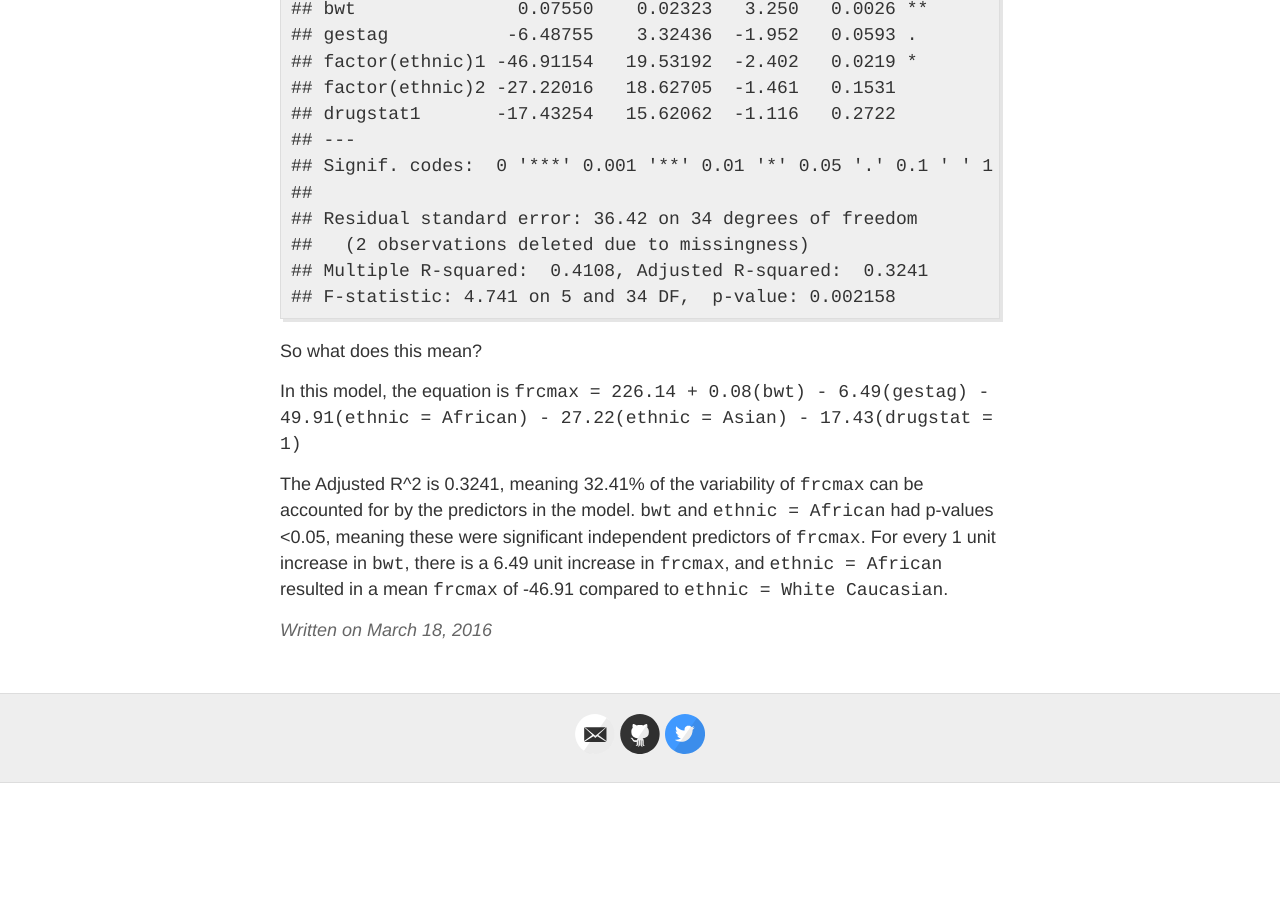
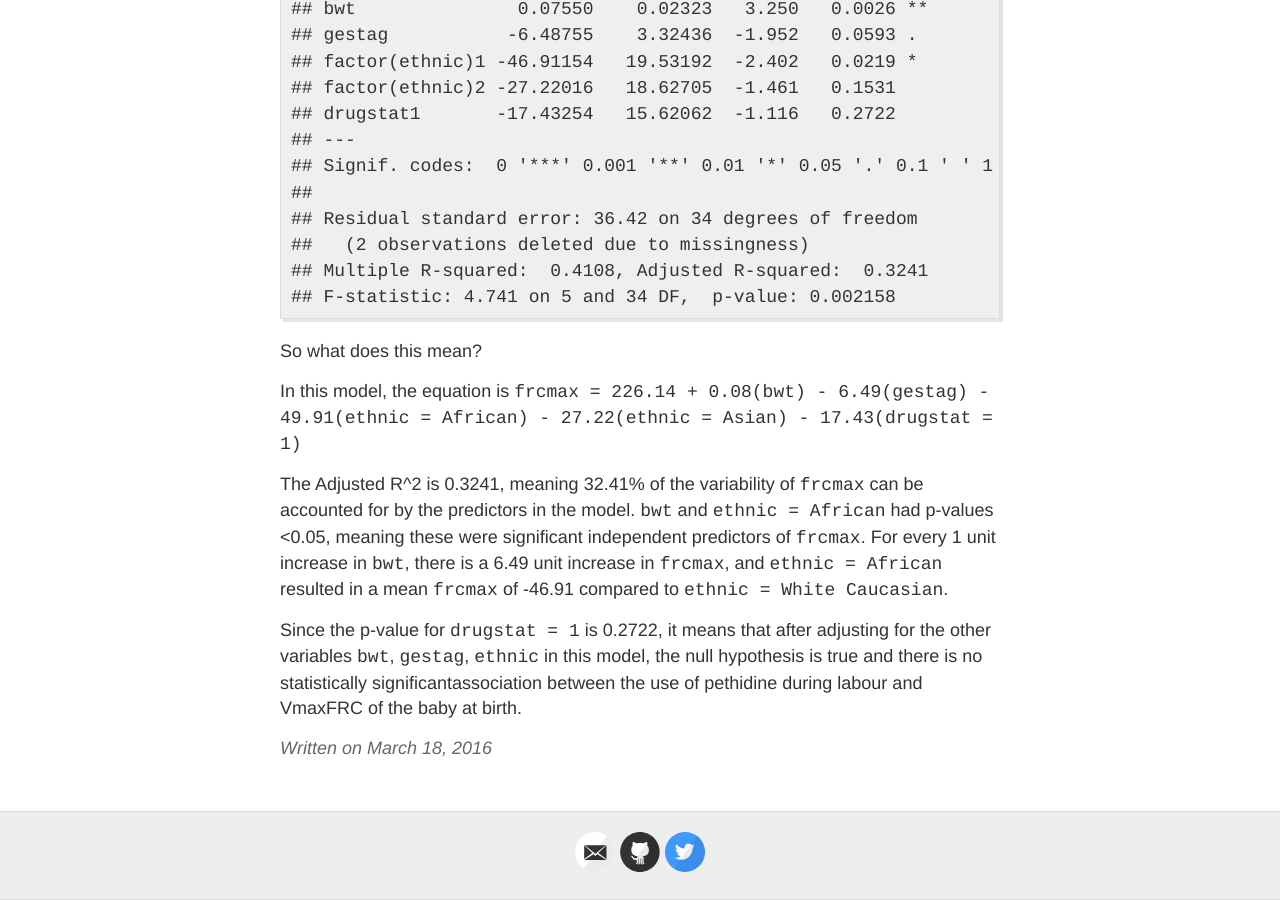
Before and after one commit to dannyjnwong/dannyjnwong.github.io, a Jekyll site: the page built from _posts/2016-03-18-Linear-Regression-in-R.md, in a window 1280 px wide and 900 px high, scrolled down 7321 px. Built offline with Jekyll 4.4.1, drawn with Linux system fonts in a browser that asks for light colours; comment, search, counter and statistics services are not loaded; before the commit the page ends 8104 px from its top, so only the background shows below that.

Commit message:
Revised the conclusion to include pethidine in the model.

```diff
--- a/_drafts/2016-03-18-Linear-Regression-in-R.Rmd
+++ b/_drafts/2016-03-18-Linear-Regression-in-R.Rmd
@@ -73,3 +73,5 @@ So what does this mean?
 In this model, the equation is `frcmax = 226.14 + 0.08(bwt) - 6.49(gestag) - 49.91(ethnic = African) - 27.22(ethnic = Asian) - 17.43(drugstat = 1)`
 
 The Adjusted R^2 is 0.3241, meaning 32.41% of the variability of `frcmax` can be accounted for by the predictors in the model. `bwt` and `ethnic = African` had p-values <0.05, meaning these were significant independent predictors of `frcmax`. For every 1 unit increase in `bwt`, there is a 6.49 unit increase in `frcmax`, and `ethnic = African` resulted in a mean `frcmax` of -46.91 compared to `ethnic = White Caucasian`.
+
+Since the p-value for `drugstat = 1` is 0.2722, it means that after adjusting for the other variables `bwt`, `gestag`, `ethnic` in this model, the null hypothesis is true and there is no statistically significantassociation between the use of pethidine during labour and VmaxFRC of the baby at birth.
--- a/_posts/2016-03-18-Linear-Regression-in-R.md
+++ b/_posts/2016-03-18-Linear-Regression-in-R.md
@@ -227,3 +227,5 @@ So what does this mean?
 In this model, the equation is `frcmax = 226.14 + 0.08(bwt) - 6.49(gestag) - 49.91(ethnic = African) - 27.22(ethnic = Asian) - 17.43(drugstat = 1)`
 
 The Adjusted R^2 is 0.3241, meaning 32.41% of the variability of `frcmax` can be accounted for by the predictors in the model. `bwt` and `ethnic = African` had p-values <0.05, meaning these were significant independent predictors of `frcmax`. For every 1 unit increase in `bwt`, there is a 6.49 unit increase in `frcmax`, and `ethnic = African` resulted in a mean `frcmax` of -46.91 compared to `ethnic = White Caucasian`.
+
+Since the p-value for `drugstat = 1` is 0.2722, it means that after adjusting for the other variables `bwt`, `gestag`, `ethnic` in this model, the null hypothesis is true and there is no statistically significantassociation between the use of pethidine during labour and VmaxFRC of the baby at birth.
```
